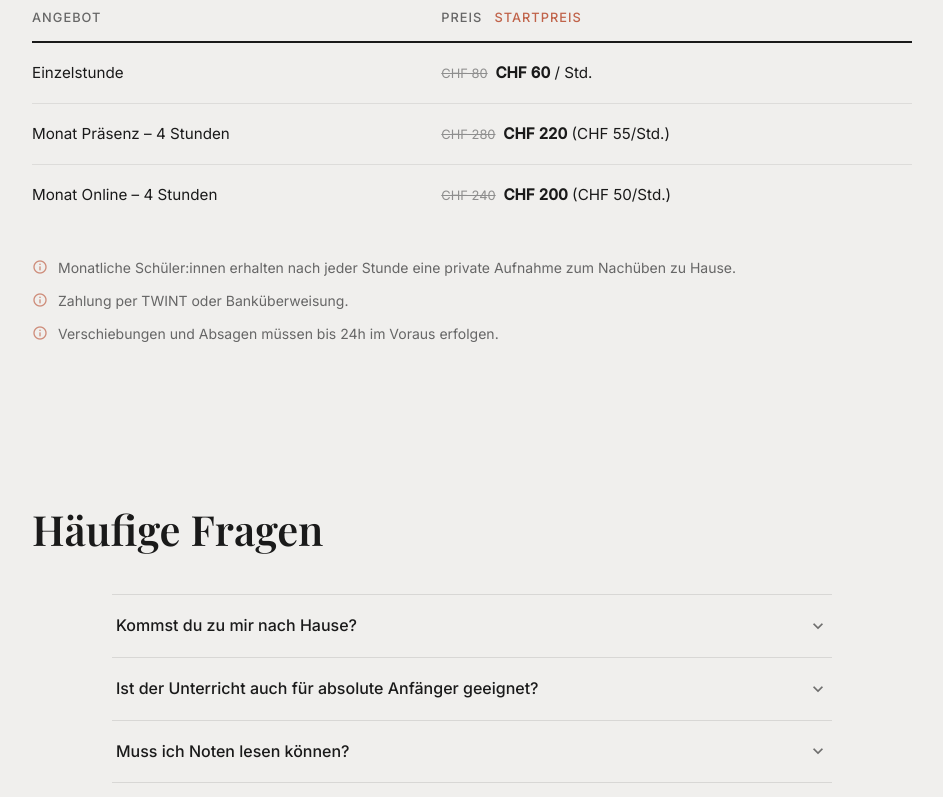
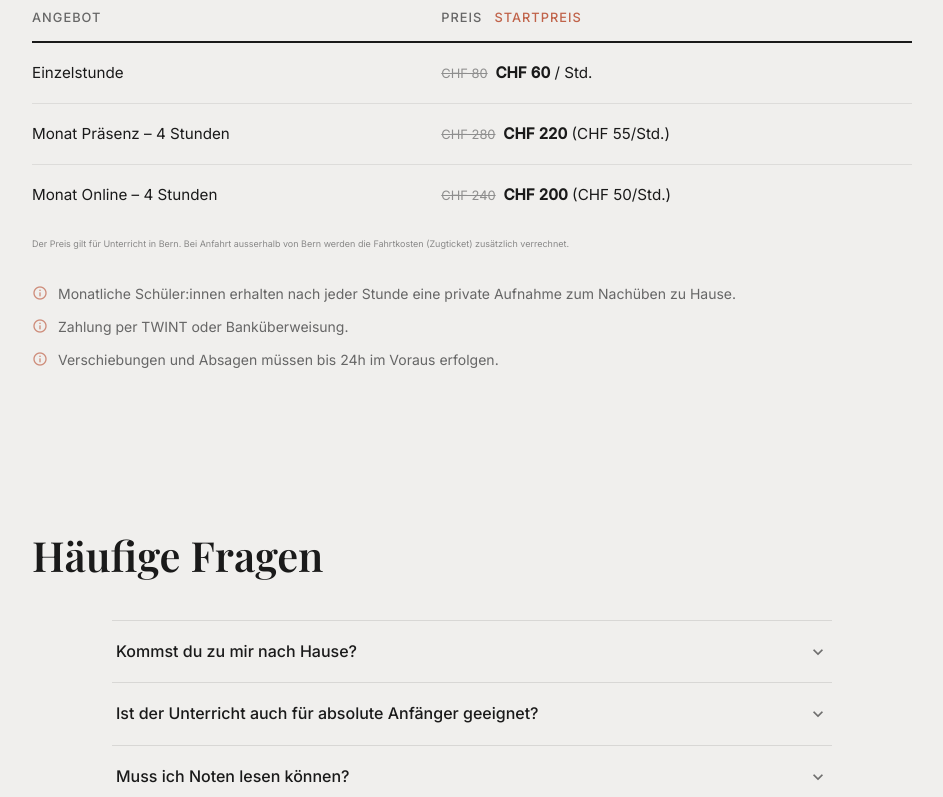
Before and after one commit to carranza-javier/laguitarrita, an Angular app: page / in a window 1280 px wide. Shown: the part 2846-3643 px from the top of the page, without its empty margins (168-1111 px from the left). Built offline with nearby package versions, Linux system fonts and the light colour scheme.

Commit message:
Add travel-cost fine print below the prices table

```diff
--- a/src/app/components/prices/prices.component.html
+++ b/src/app/components/prices/prices.component.html
@@ -29,6 +29,8 @@
     </tbody>
   </table>
 
+  <p class="prices-fine-print">{{ t().prices.finePrint }}</p>
+
   <ul class="prices-notes">
     @for (note of t().prices.notes; track note) {
       <li>
--- a/src/app/components/prices/prices.component.scss
+++ b/src/app/components/prices/prices.component.scss
@@ -6,7 +6,7 @@
 .prices-table {
   width: 100%;
   border-collapse: collapse;
-  margin-bottom: 2rem;
+  margin-bottom: 0.75rem;
   font-size: 0.95rem;
 
   thead tr {
@@ -77,6 +77,17 @@
   border: 0;
 }
 
+// Legal footnote to the table: deliberately small, muted and icon-free,
+// kept apart from the notes list below.
+.prices-fine-print {
+  margin: 0 0 2rem;
+  font-size: 0.5625rem; // 9px at the 16px root
+  font-weight: 400;
+  line-height: 1.5;
+  color: var(--text-muted);
+  opacity: 0.75;
+}
+
 .prices-notes {
   list-style: none;
   padding: 0;
--- a/src/app/services/translation.service.ts
+++ b/src/app/services/translation.service.ts
@@ -51,6 +51,7 @@ const TRANSLATIONS = {
         { id: 'inPerson', label: 'Monat Präsenz – 4 Stunden', price: 'CHF 220', detail: '(CHF 55/Std.)' },
         { id: 'online', label: 'Monat Online – 4 Stunden', price: 'CHF 200', detail: '(CHF 50/Std.)' },
       ],
+      finePrint: 'Der Preis gilt für Unterricht in Bern. Bei Anfahrt ausserhalb von Bern werden die Fahrtkosten (Zugticket) zusätzlich verrechnet.',
       notes: [
         'Monatliche Schüler:innen erhalten nach jeder Stunde eine private Aufnahme zum Nachüben zu Hause.',
         'Zahlung per TWINT oder Banküberweisung.',
@@ -150,6 +151,7 @@ const TRANSLATIONS = {
         { id: 'inPerson', label: 'Monthly in-person — 4 classes', price: 'CHF 220', detail: '(CHF 55/class)' },
         { id: 'online', label: 'Monthly online — 4 classes', price: 'CHF 200', detail: '(CHF 50/class)' },
       ],
+      finePrint: 'The price applies to lessons in Bern. For locations outside Bern, travel costs (train ticket) are charged additionally.',
       notes: [
         'Monthly students receive a private recording of each class to review at home.',
         'Payment via TWINT or bank transfer.',
```
